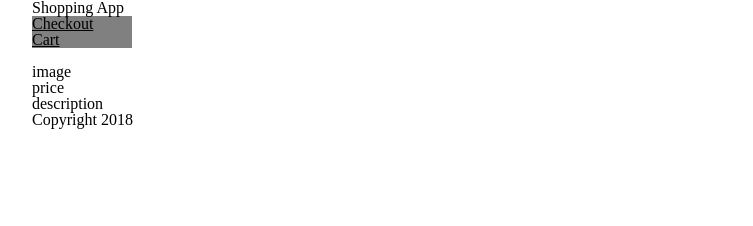
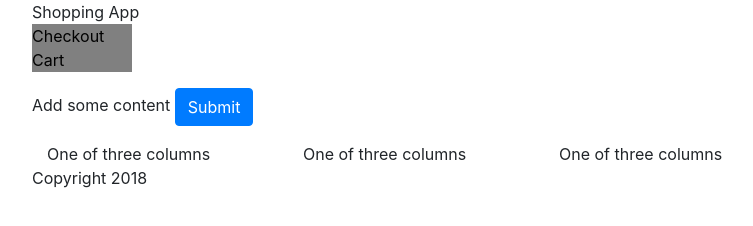
Before and after one commit to loganshahan/ShoppingApp, a plain HTML site: page index.html in a window 1280 px wide. Shown: the whole page, without its empty margins (480-1233 px from the left). Drawn offline with nearby package versions, Linux system fonts and the light colour scheme.

Commit message:
bootstrap

```diff
--- a/index.html
+++ b/index.html
@@ -4,6 +4,7 @@
             <link rel="stylesheet" type="text/css" href="reset.css" />
             <link rel="stylesheet" type="text/css" href="style.css" />
             <link rel="stylesheet" type="text/css" href="nav.css" />
+            <link rel="stylesheet" href="https://stackpath.bootstrapcdn.com/bootstrap/4.1.3/css/bootstrap.min.css" integrity="sha384-MCw98/SFnGE8fJT3GXwEOngsV7Zt27NXFoaoApmYm81iuXoPkFOJwJ8ERdknLPMO" crossorigin="anonymous">
     </head>
 
     <body>
@@ -18,13 +19,28 @@
                 <li><a href="cart.html">Cart</a></li>
                 </ul>
             </nav>
-        <img href="placehold.com">
 
-     <ul>
-         <li>image</li>
-         <li>price</li>
-         <li>description</li>
-     </ul>
+            <p>
+             Add some content
+             <a class="btn btn-primary" href="#" >Submit</a>
+            </p>
+
+            <div class="container">
+                <div class="row">
+                  <div class="col-sm">
+                    One of three columns
+                  </div>
+                  <div class="col-sm">
+                    One of three columns
+                  </div>
+                  <div class="col-sm">
+                    One of three columns
+                  </div>
+                </div>
+              </div>
+
+
+
 
         </div>
 
--- a/style.css
+++ b/style.css
@@ -5,13 +5,13 @@
 }
 #img2{
     border-width: 1px;
-    border-color: blue;
+    border-color: green;
     border-style: solid;
 
 }
 #img3{
     border-width: 1px;
-    border-color: blue;
+    border-color: yellow;
     border-style: solid;
 }
 #container{
```
Also changed, not shown: cart.html (+1 -0 lines).
